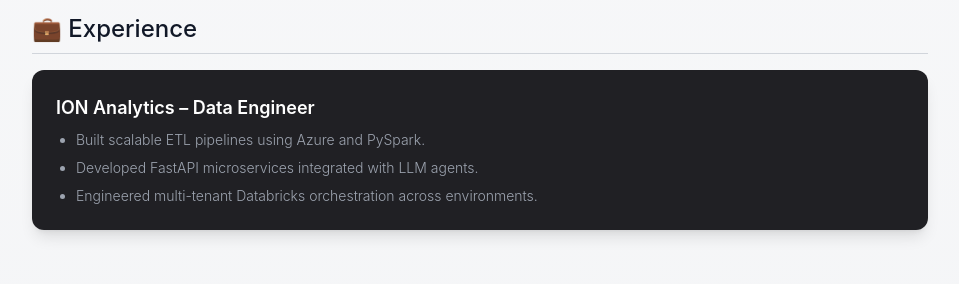
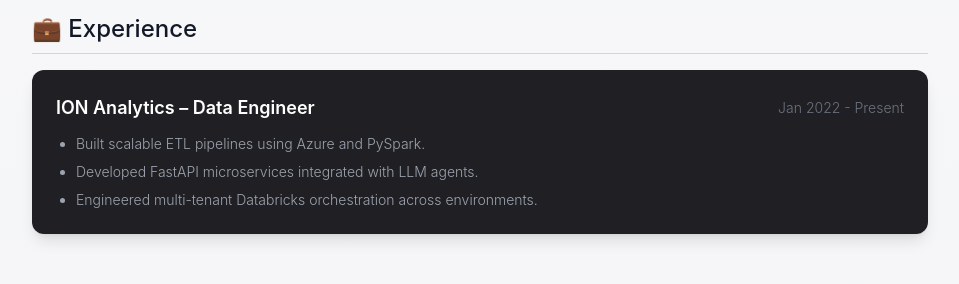
Before and after one commit to VijayVarma26/portfolio-vijayvarma, a React (Vite) app: page / in a window 1280 px wide. Shown: the part 1898-2182 px from the top of the page, without its empty margins (160-1119 px from the left). Built offline with nearby package versions, Linux system fonts and the light colour scheme.

Commit message:
Refactor Experience component to enhance structure and improve presentation of experiences

```diff
--- a/src/components/Experience.tsx
+++ b/src/components/Experience.tsx
@@ -1,16 +1,45 @@
 import { motion } from "framer-motion";
+
+const experiences = [
+  {
+    role: "Data Engineer",
+    company: "ION Analytics",
+    dates: "Jan 2022 - Present",
+    responsibilities: [
+      "Built scalable ETL pipelines using Azure and PySpark.",
+      "Developed FastAPI microservices integrated with LLM agents.",
+      "Engineered multi-tenant Databricks orchestration across environments.",
+    ],
+  },
+  // Add more experiences here if needed
+];
 
 export default function Experience() {
   return (
-    <motion.section className="section" initial={{ opacity: 0 }} animate={{ opacity: 1 }} transition={{ delay: 0.5 }}>
+    <motion.section
+      className="section"
+      initial={{ opacity: 0 }}
+      animate={{ opacity: 1 }}
+      transition={{ delay: 0.5 }}
+    >
       <h2 className="section-title">💼 Experience</h2>
-      <div className="bg-[#202024] p-6 rounded-xl shadow-lg">
-        <h3 className="text-white text-lg font-semibold mb-2">ION Analytics – Data Engineer</h3>
-        <ul className="list-disc text-gray-400 space-y-2 pl-5 text-sm">
-          <li>Built scalable ETL pipelines using Azure and PySpark.</li>
-          <li>Developed FastAPI microservices integrated with LLM agents.</li>
-          <li>Engineered multi-tenant Databricks orchestration across environments.</li>
-        </ul>
+      <div className="space-y-8">
+        {experiences.map(({ role, company, dates, responsibilities }) => (
+          <div
+            key={company + role}
+            className="bg-[#202024] p-6 rounded-xl shadow-lg hover:shadow-xl transition-shadow duration-300"
+          >
+            <div className="flex justify-between items-center mb-3">
+              <h3 className="text-white text-lg font-semibold">{company} – {role}</h3>
+              <span className="text-gray-500 text-sm">{dates}</span>
+            </div>
+            <ul className="list-disc text-gray-400 space-y-2 pl-5 text-sm">
+              {responsibilities.map((item, idx) => (
+                <li key={idx}>{item}</li>
+              ))}
+            </ul>
+          </div>
+        ))}
       </div>
     </motion.section>
   );
```
